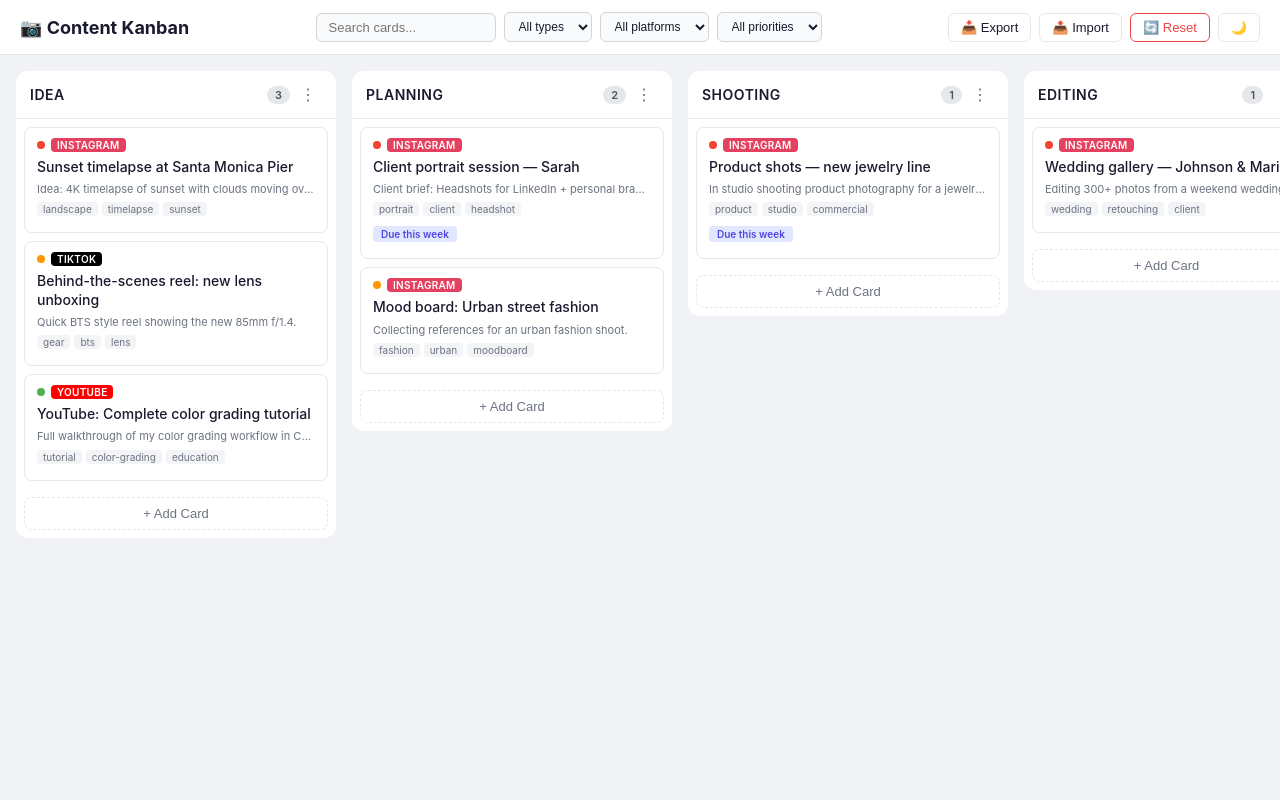
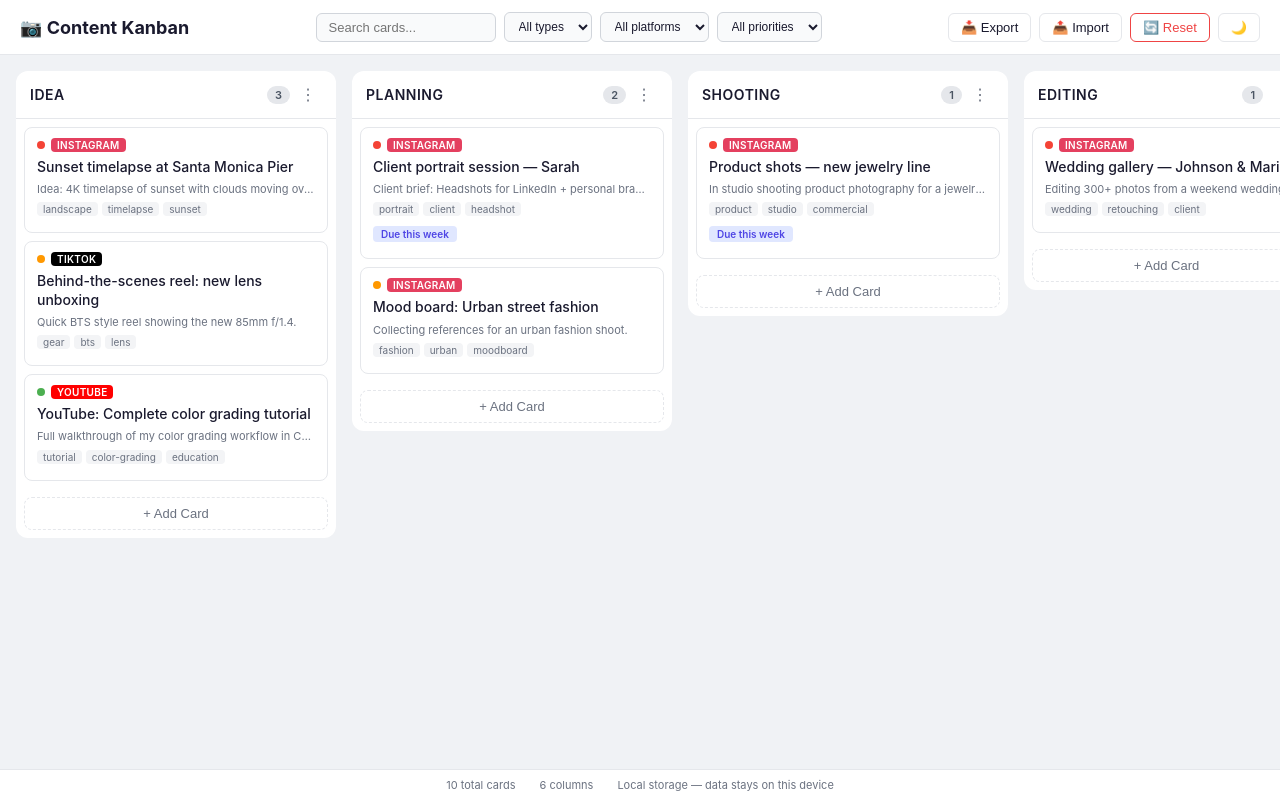
Before and after one commit to wanrvk303-cello/kanban, a React (Vite) app: page / in a window 1280 px wide. Built offline with nearby package versions, Linux system fonts and the light colour scheme.

Commit message:
feat: add footer stats bar showing card and column counts

```diff
--- a/src/components/Board.css
+++ b/src/components/Board.css
@@ -75,3 +75,19 @@
   color: #fff;
   border-color: var(--accent);
 }
+
+.board-footer {
+  position: fixed;
+  bottom: 0;
+  left: 0;
+  right: 0;
+  display: flex;
+  justify-content: center;
+  gap: 24px;
+  padding: 8px 20px;
+  background: var(--header-bg);
+  border-top: 1px solid var(--border);
+  font-size: 11px;
+  color: var(--text-muted);
+  z-index: 5;
+}
--- a/src/components/Board.tsx
+++ b/src/components/Board.tsx
@@ -136,6 +136,11 @@ export default function Board({ filters }: Props) {
           )}
         </div>
       </div>
+      <div className="board-footer">
+        <span>{Object.keys(board.cards).length} total cards</span>
+        <span>{board.columns.length} columns</span>
+        <span>Local storage — data stays on this device</span>
+      </div>
     </DndContext>
   );
 }
```
